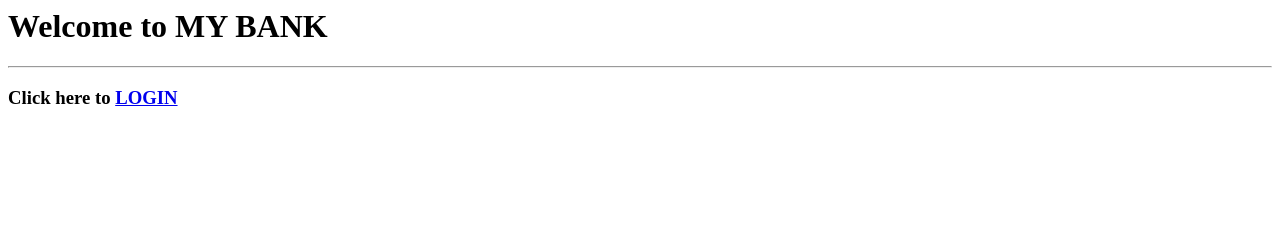
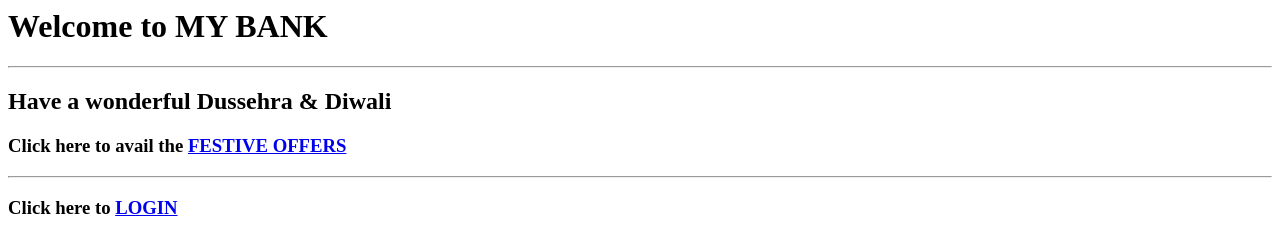
Before and after one commit to pankajanadure/mybank, a plain HTML site: page index.html in a window 1280 px wide. Drawn offline with Linux system fonts and the light colour scheme.

Commit message:
Added festival offer feature

```diff
--- a/index.html
+++ b/index.html
@@ -1,3 +1,6 @@
 <h1>Welcome to MY BANK</h1>
 <hr>
+<h2>Have a wonderful Dussehra & Diwali</h2>
+<h3>Click here to avail the <a href='festiveoffer.html'>FESTIVE OFFERS</a> </h3>
+<hr>
 <h3>Click here to <a href='login.html'>LOGIN</a> </h3>
```
